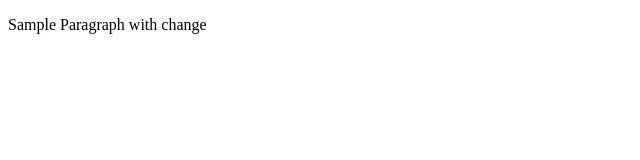
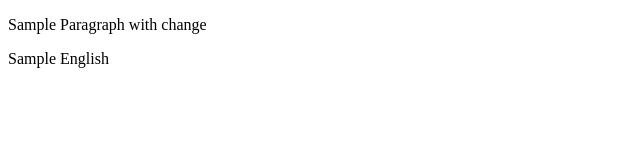
Before and after one commit to Prathyushkv/CICD, a plain HTML site: page index.html in a window 1280 px wide. Shown: the whole page, without its empty margins (0-640 px from the left). Drawn offline with Linux system fonts and the light colour scheme.

Commit message:
third commit

```diff
--- a/index.html
+++ b/index.html
@@ -7,5 +7,6 @@
   </head>
   <body>
     <p>Sample Paragraph with change</p>
+    <p>Sample English</p>
   </body>
 </html>
```
